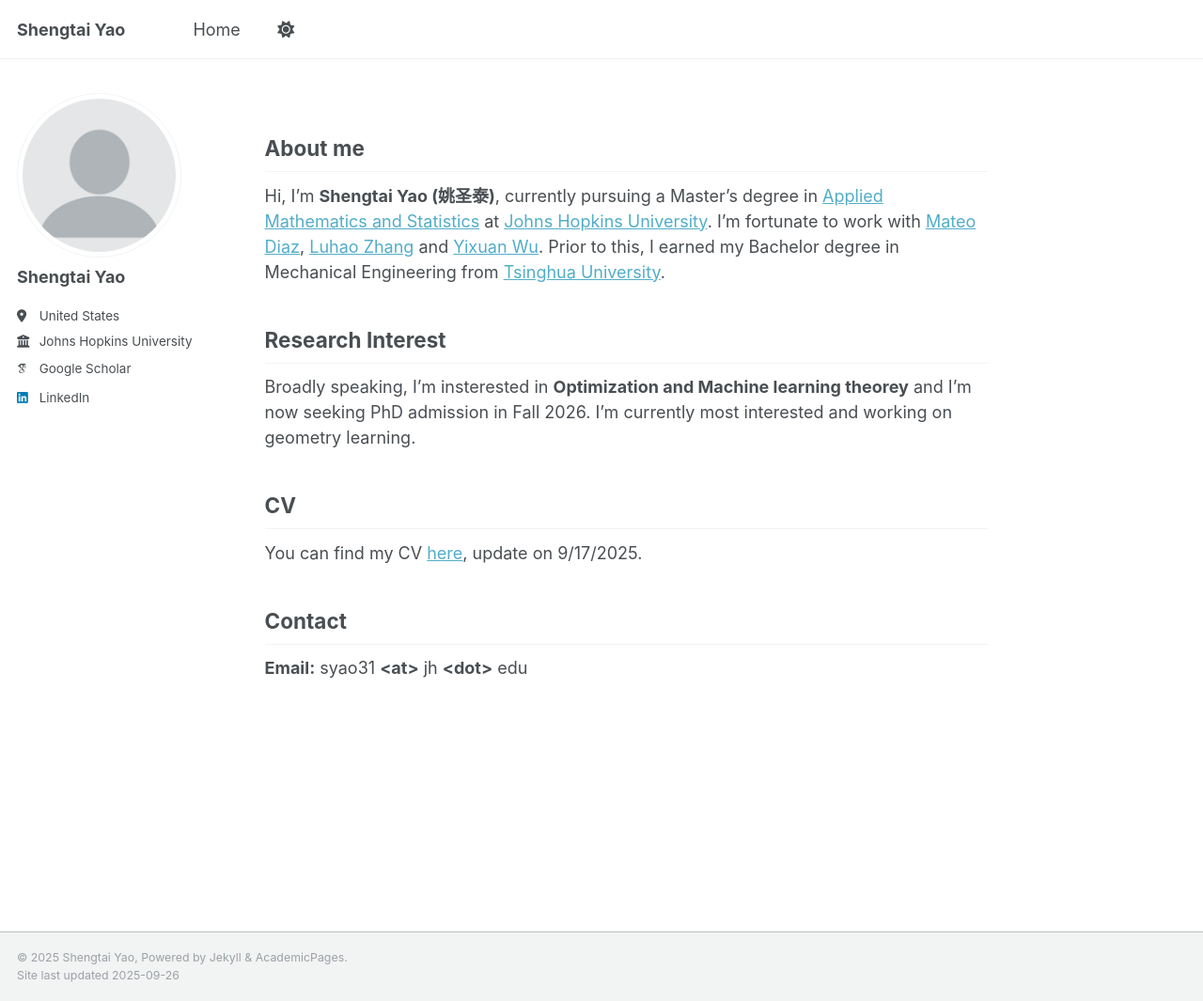
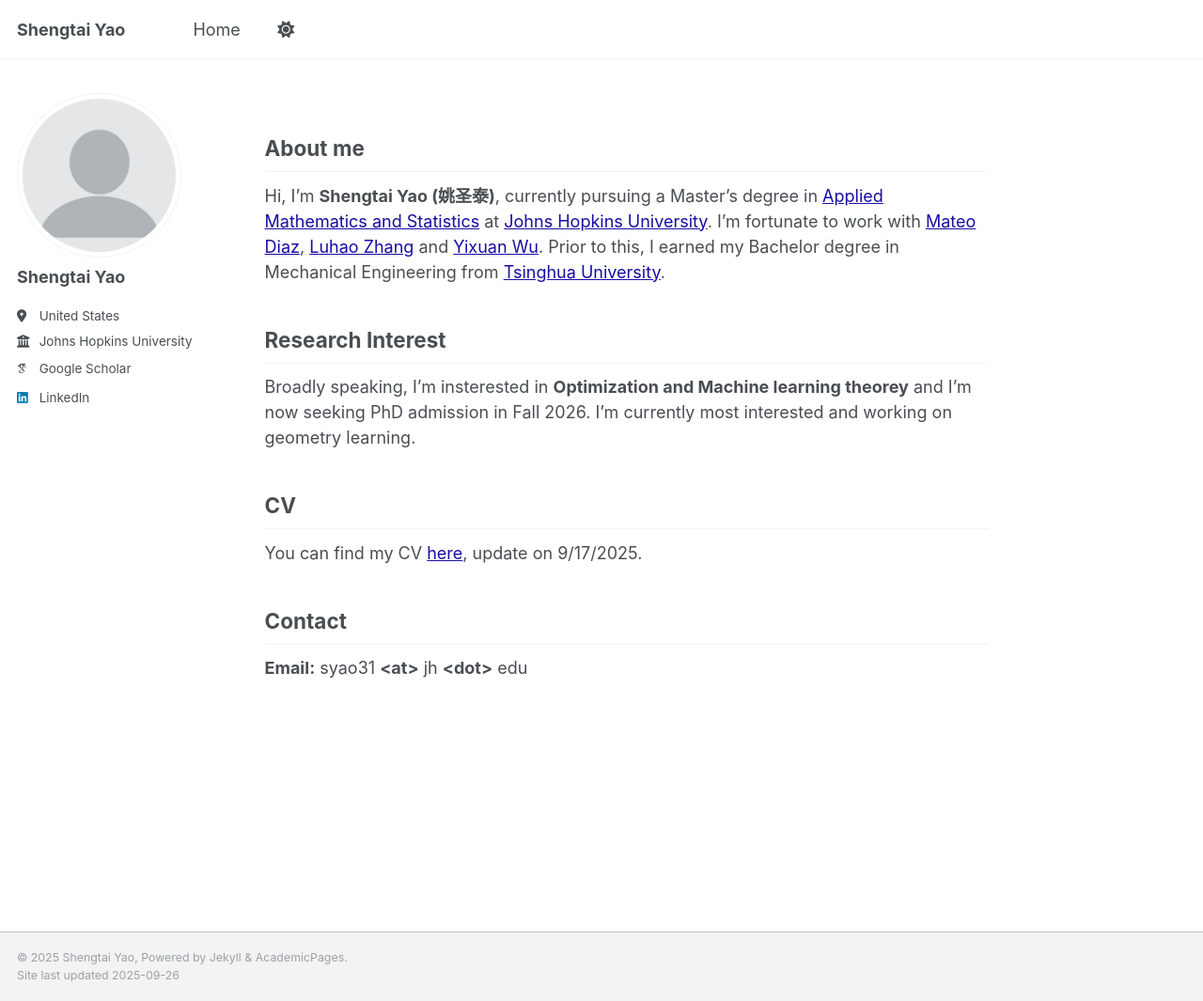
Before and after one commit to Yaoshengtai/Yaoshengtai.github.io, a Jekyll site: the page built from _pages/about.md, in a window 1280 px wide and 1065 px high. Shown: the whole window at 94% size. Built offline with Jekyll 4.4.1, drawn with Linux system fonts in a browser that asks for light colours; some web fonts are replaced; our own code applies the rules of GitHub Pages for plain Markdown files.

Commit message:
Update _default.scss

```diff
--- a/_sass/theme/_default.scss
+++ b/_sass/theme/_default.scss
@@ -36,7 +36,7 @@ $sidebar-screen-min-width   : 1024px;
     --global-code-background-color      : #fafafa;
     --global-code-text-color            : #{$darker-gray};
     --global-fig-caption-color          : mix(#fff,  #{$dark-gray}, 25%);
-    --global-link-color                 : #52adc8;
+    --global-link-color                 : #170da4;
     --global-link-color-hover           : mix(#000, #2f7f93, 25%);
     --global-link-color-visited         : mix(#fff, #2f7f93, 25%);
     --global-masthead-link-color        : #{$dark-gray};
```
